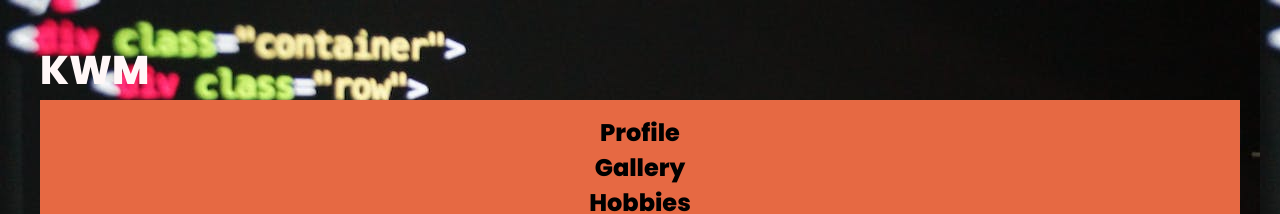
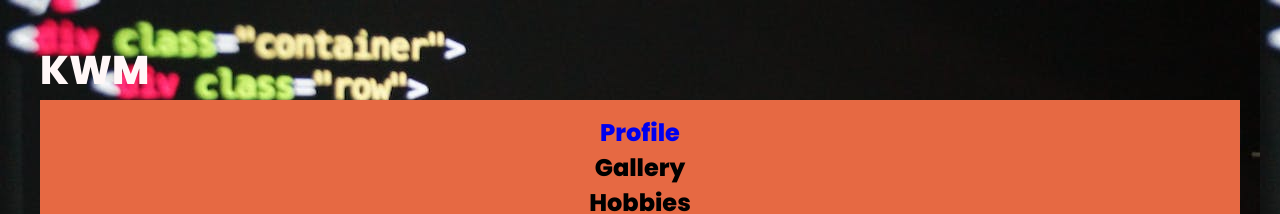
Before and after one commit to yupowdream/yupowdream.github.io, a plain HTML site: page index.html in a window 1280 px wide. Shown: the top 214 px of the page. Drawn offline with Linux system fonts and the light colour scheme.

Commit message:
Add files via upload

```diff
--- a/index.html
+++ b/index.html
@@ -23,7 +23,7 @@
         <div class="KWM"><h1 style="font-size: 40px;margin-right: 2900px;">KWM</h1></div>
         <div></div>
         <nav style="background-color:rgb(230, 105, 67);padding:15px;margin:0;height: 90%;">
-         <div class="Profile"><h2 <a href="yupowdream.github.io/index.html">Profile</h2></div>
+         <div class="Profile"><h2><a href="https://yupowdream.github.io/index.html">Profile</a></h2></div>
 
          <div class="Gallery"><h2>Gallery</h2></div>
 
```
